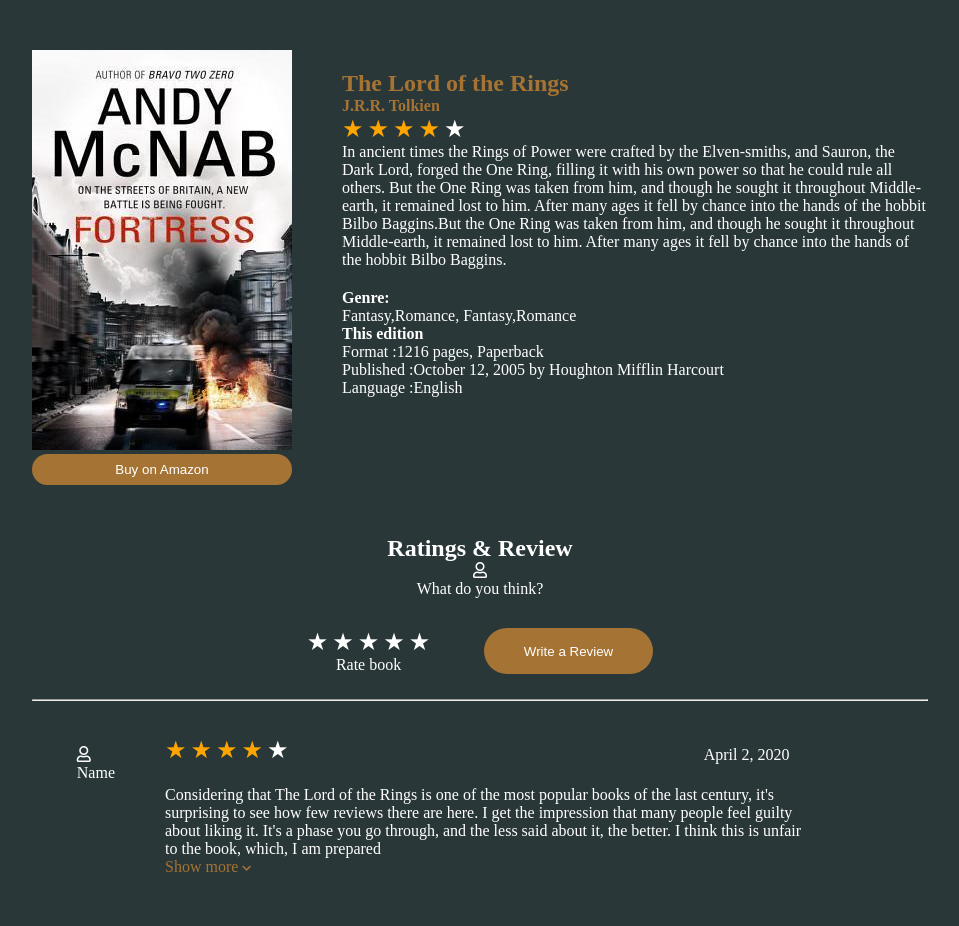
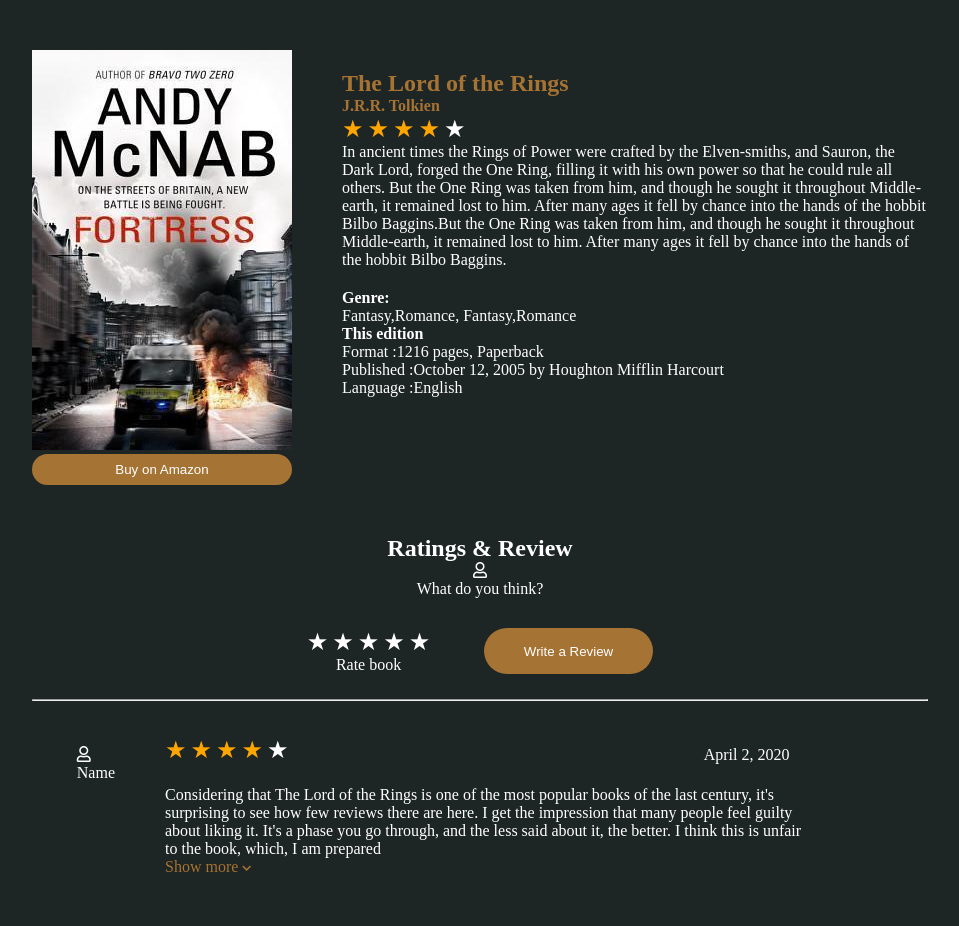
Before and after one commit to liesse97/BooksApp, a plain HTML site: page Liesse/book.html in a window 1280 px wide. Shown: the whole page, without its empty margins (160-1119 px from the left). Drawn offline with Linux system fonts and the light colour scheme.

Commit message:
'change_backgroundColor'

```diff
--- a/Liesse/book.css
+++ b/Liesse/book.css
@@ -3,7 +3,7 @@ margin:0;
 padding:0;
 }
 body{
-background-color: #2A3738;
+background-color: #1E2525;
 color:#fff;
 }
 main{
```
